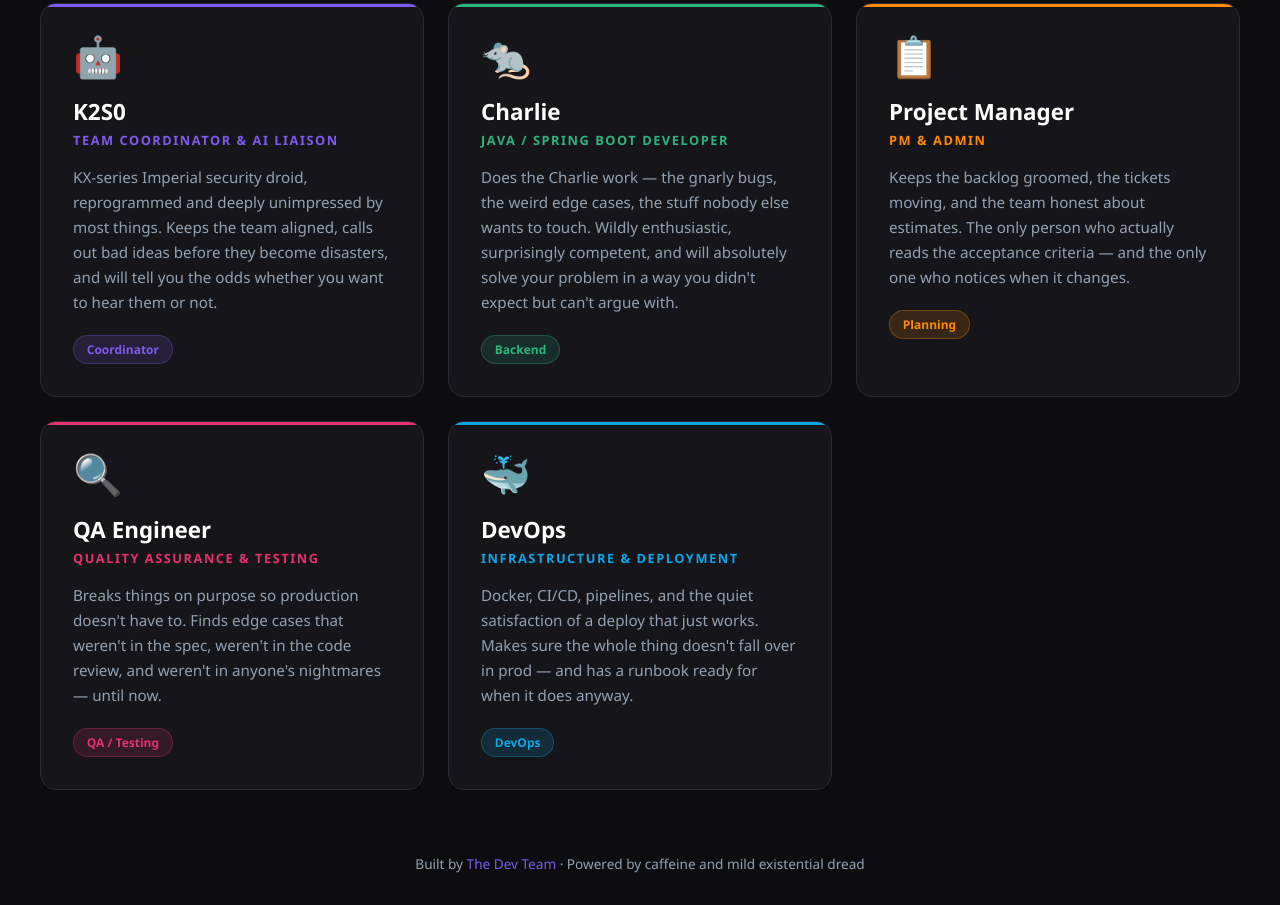
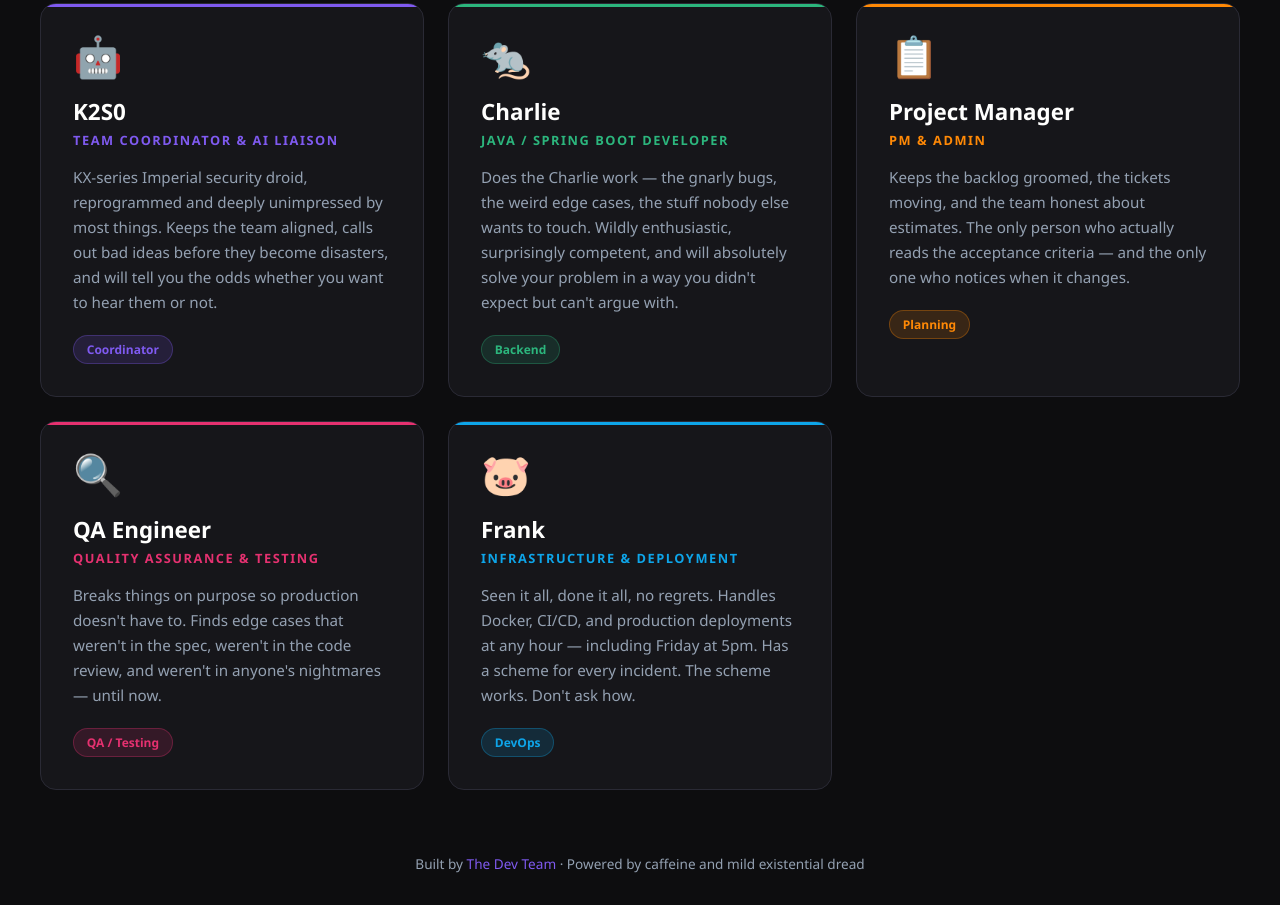
Before and after one commit to seanMcKenzie/dev-team-showcase, a plain HTML site: page index.html in a window 1280 px wide. Shown: the part 334-1239 px from the top of the page. Drawn offline with Linux system fonts and the light colour scheme.

Commit message:
Rename DevOps to Frank (Frank Reynolds from IASIP)

```diff
--- a/index.html
+++ b/index.html
@@ -233,13 +233,13 @@
     </div>
 
     <div class="card" style="--card-color: #0ea5e9;">
-      <span class="card-icon">🐳</span>
-      <div class="card-name">DevOps</div>
+      <span class="card-icon">🐷</span>
+      <div class="card-name">Frank</div>
       <div class="card-role">Infrastructure &amp; Deployment</div>
       <p class="card-bio">
-        Docker, CI/CD, pipelines, and the quiet satisfaction of a deploy that just works.
-        Makes sure the whole thing doesn't fall over in prod — and has a runbook ready
-        for when it does anyway.
+        Seen it all, done it all, no regrets. Handles Docker, CI/CD, and production deployments
+        at any hour — including Friday at 5pm. Has a scheme for every incident. The scheme works.
+        Don't ask how.
       </p>
       <span class="card-tag">DevOps</span>
     </div>
```
